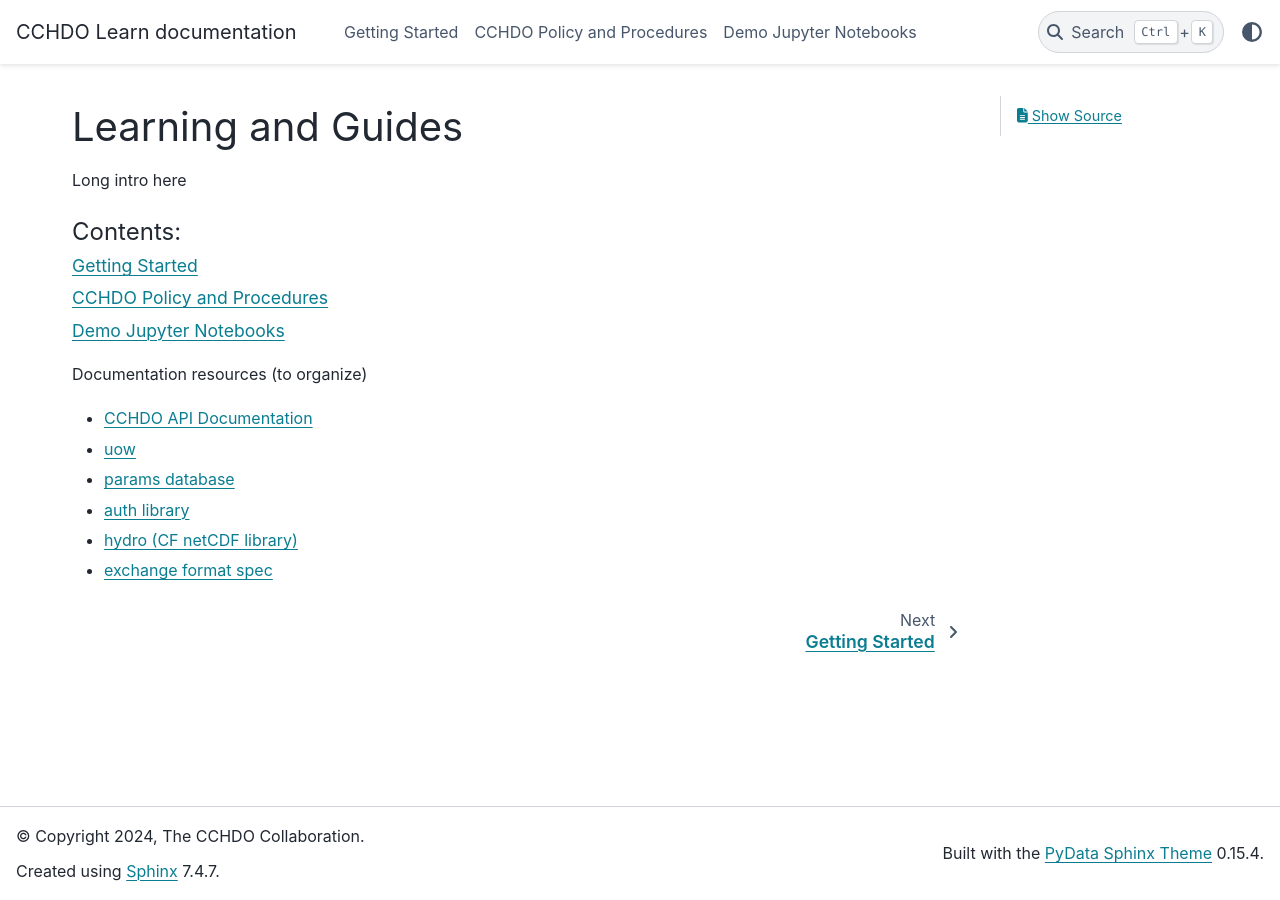
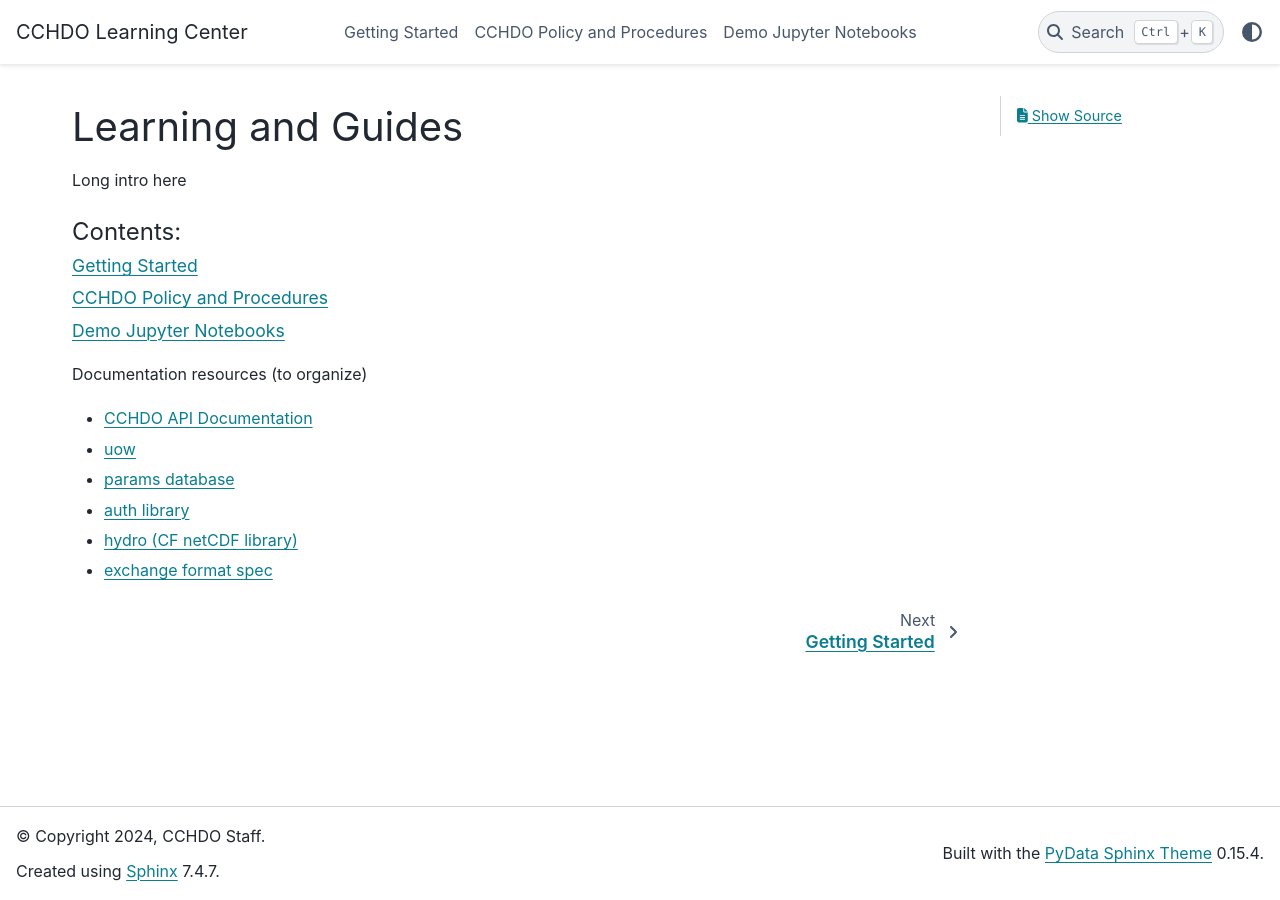
Before and after one commit to cchdo/cchdo-learning-and-guides, a Sphinx documentation site: the page built from docs/index.md, in a window 1280 px wide. Built offline with Sphinx 7.4.7 and the PyData theme 0.15.4, drawn with Linux system fonts in a browser that asks for light colours.

Commit message:
change title of site to not include "documentatino"

```diff
--- a/docs/conf.py
+++ b/docs/conf.py
@@ -7,8 +7,8 @@
 # https://www.sphinx-doc.org/en/master/usage/configuration.html#project-information
 
 project = 'CCHDO Learn'
-copyright = '2024, The CCHDO Collaboration'
-author = 'The CCHDO Collaboration'
+copyright = '2024, CCHDO Staff'
+author = 'CCHDO Staff'
 
 # -- General configuration ---------------------------------------------------
 # https://www.sphinx-doc.org/en/master/usage/configuration.html#general-configuration
@@ -29,3 +29,10 @@
 
 html_theme = 'pydata_sphinx_theme'
 html_static_path = ['_static']
+
+html_theme_options = {
+    "logo": {
+        "text": "CCHDO Learning Center",
+    },
+    "collapse_navigation": True
+}
```
